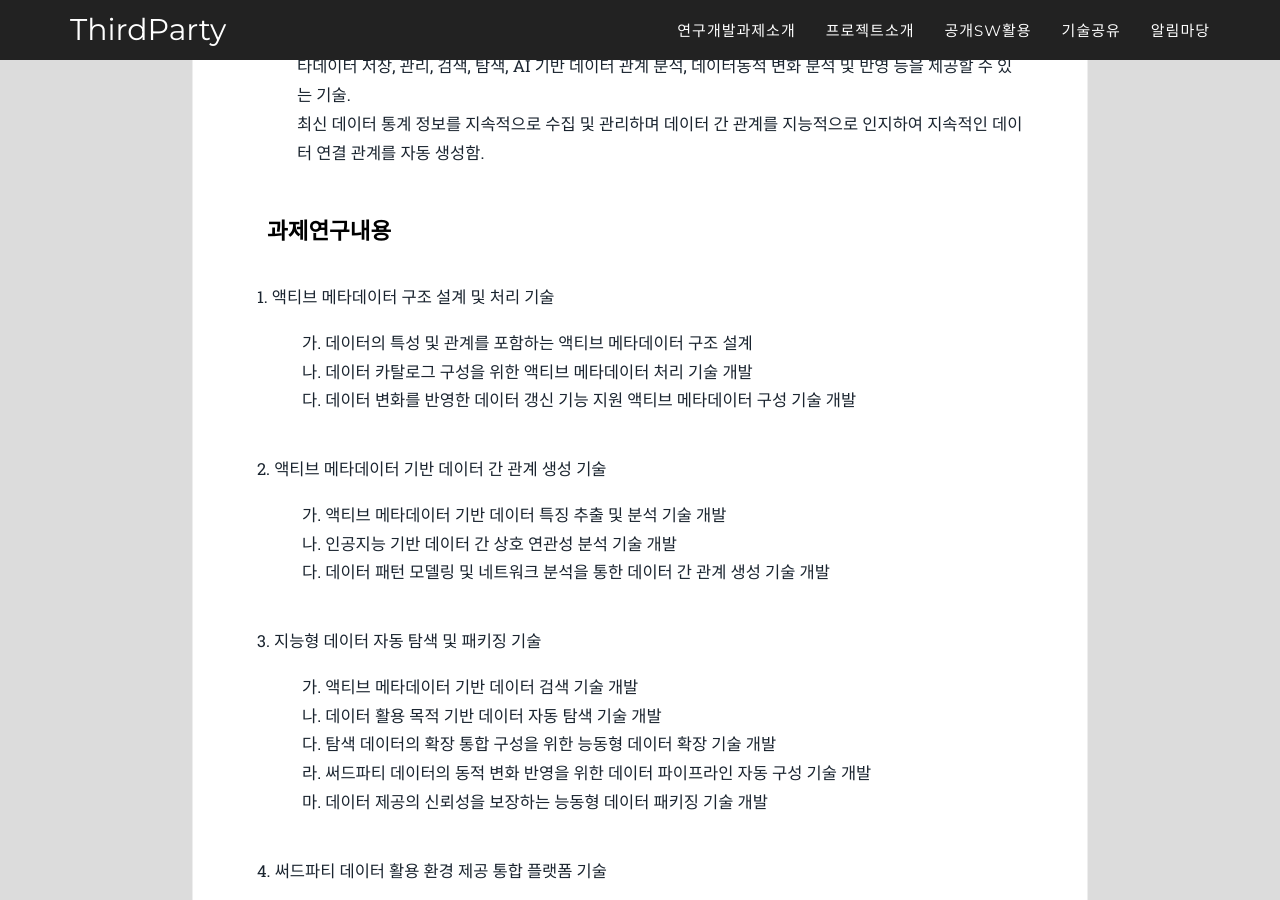
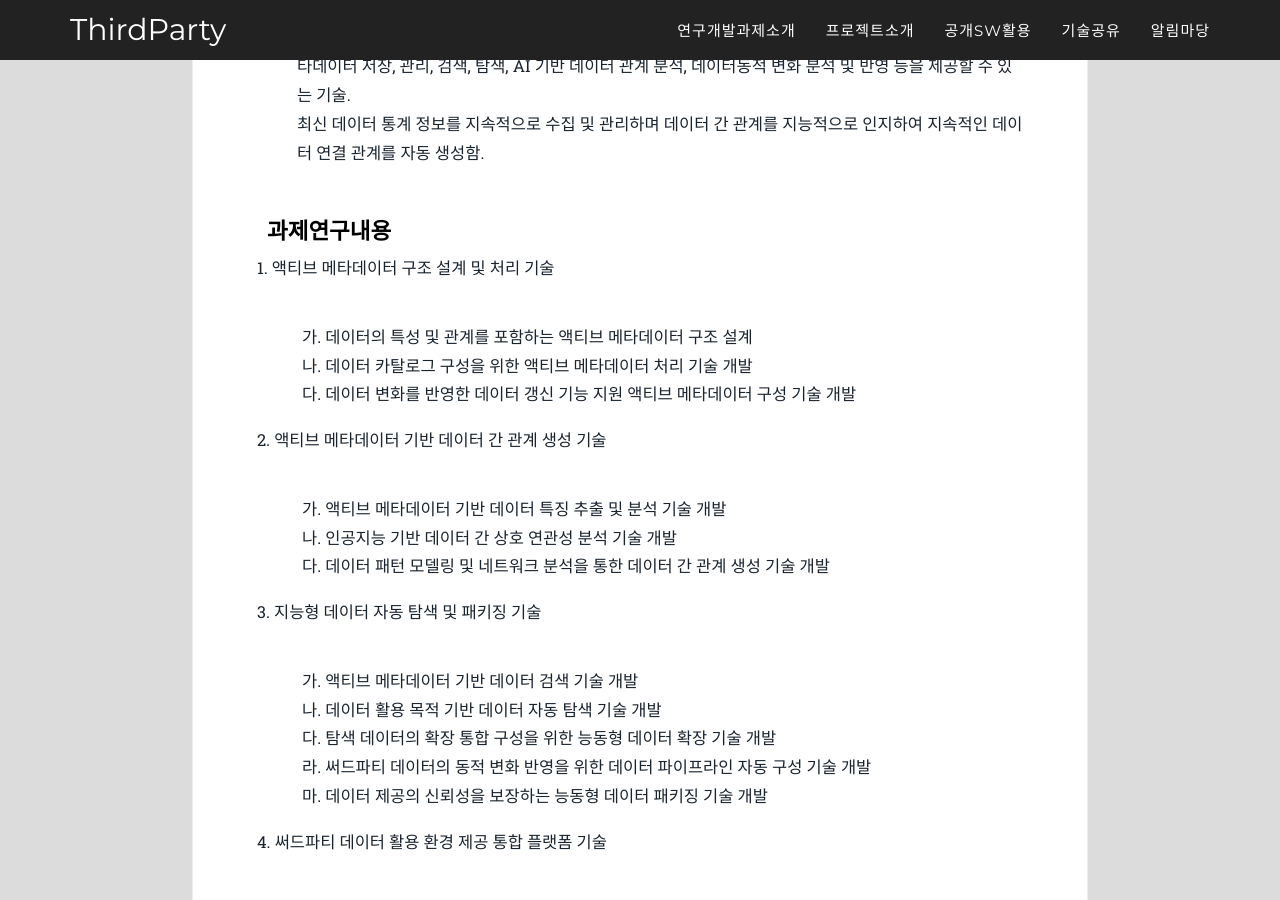
Before and after one commit to ThirdActiveDataExTech/ThirdActiveDataExTech.github.io, a Jekyll site: the page built from 2016_pages/project-intro.html, in a window 1280 px wide and 900 px high, scrolled down 626 px. Built offline with Jekyll 4.4.1, drawn with Linux system fonts in a browser that asks for light colours; some web fonts are replaced.

Commit message:
[공개sw 활용]
- css 변경

```diff
--- a/2016_pages/project-intro.html
+++ b/2016_pages/project-intro.html
@@ -31,19 +31,19 @@ title: 프로젝트 소개
         </p>
 
         <h2>과제연구내용</h2>
-        <p style="margin-top: 40px">1. 액티브 메타데이터 구조 설계 및 처리 기술</p>
+        <p style="margin: 0 10px 40px 0">1. 액티브 메타데이터 구조 설계 및 처리 기술</p>
         <p style="margin-left: 45px;">
             가. 데이터의 특성 및 관계를 포함하는 액티브 메타데이터 구조 설계<br>
             나. 데이터 카탈로그 구성을 위한 액티브 메타데이터 처리 기술 개발<br>
             다. 데이터 변화를 반영한 데이터 갱신 기능 지원 액티브 메타데이터 구성 기술 개발
         </p>
-        <p style="margin-top: 40px">2. 액티브 메타데이터 기반 데이터 간 관계 생성 기술</p>
+        <p style="margin: 0 10px 40px 0">2. 액티브 메타데이터 기반 데이터 간 관계 생성 기술</p>
         <p style="margin-left: 45px;">
             가. 액티브 메타데이터 기반 데이터 특징 추출 및 분석 기술 개발<br>
             나. 인공지능 기반 데이터 간 상호 연관성 분석 기술 개발<br>
             다. 데이터 패턴 모델링 및 네트워크 분석을 통한 데이터 간 관계 생성 기술 개발
         </p>
-        <p style="margin-top: 40px">3. 지능형 데이터 자동 탐색 및 패키징 기술</p>
+        <p style="margin: 0 10px 40px 0">3. 지능형 데이터 자동 탐색 및 패키징 기술</p>
         <p style="margin-left: 45px;">
             가. 액티브 메타데이터 기반 데이터 검색 기술 개발<br>
             나. 데이터 활용 목적 기반 데이터 자동 탐색 기술 개발<br>
@@ -51,14 +51,14 @@ title: 프로젝트 소개
             라. 써드파티 데이터의 동적 변화 반영을 위한 데이터 파이프라인 자동 구성 기술 개발<br>
             마. 데이터 제공의 신뢰성을 보장하는 능동형 데이터 패키징 기술 개발
         </p>
-        <p style="margin-top: 40px">4. 써드파티 데이터 활용 환경 제공 통합 플랫폼 기술</p>
+        <p style="margin: 0 10px 40px 0">4. 써드파티 데이터 활용 환경 제공 통합 플랫폼 기술</p>
         <p style="margin-left: 45px;">
             가. 다종 써드파티 데이터 연계형 액티브 메타데이터 생성 기술 개발<br>
             나. 액티브 메타데이터 기반 데이터 관계 분석 및 자동 탐색 도구 개발<br>
             다. 데이터의 특징 및 관계 분석 결과에 대한 데이터 시각화 기술 개발<br>
             라. 데이터의 적합성 검증 및 공유 기술 개발
         </p>
-        <p style="margin-top: 40px">5. 실증 시스템 구축 및 시범서비스 적용</p>
+        <p style="margin: 0 10px 40px 0">5. 실증 시스템 구축 및 시범서비스 적용</p>
         <p style="margin-left: 45px;">
             가. 능동형 데이터 확장 기술에 대한 수요 또는 수혜 기업 기관  연계형 실증 시스템 구축<br>
             나. 이종 도메인 데이터 기반 능동형 데이터 확장 기술에 대한 시범서비스 적용<br>
```
